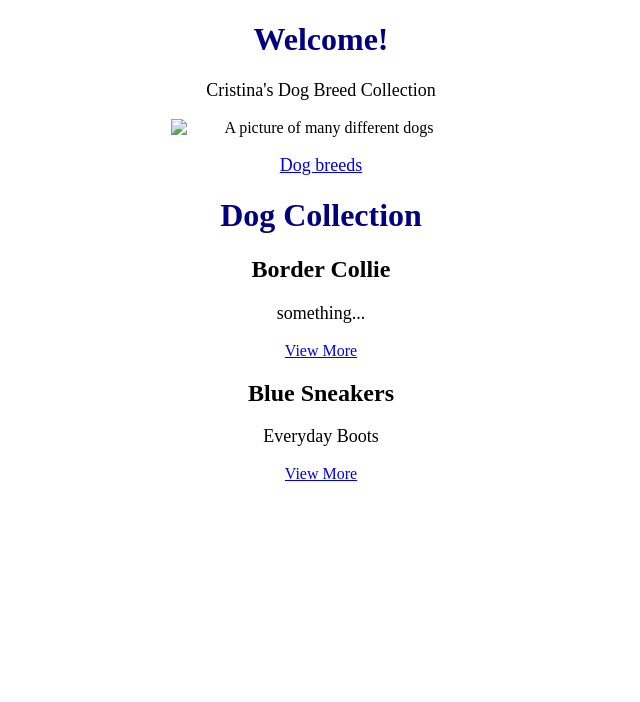
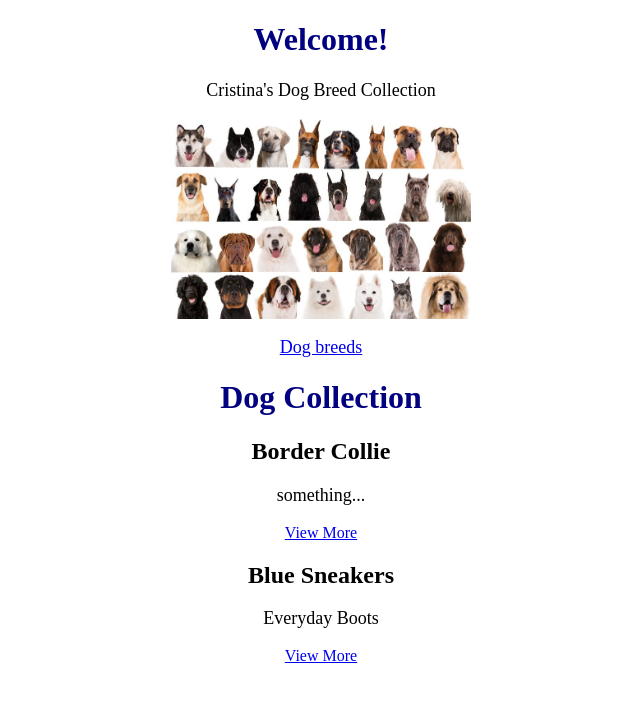
Before and after one commit to cristinaa16/Webpage, a plain HTML site: page index.html in a window 1280 px wide. Shown: the whole page, without its empty margins (319-959 px from the left). Drawn offline with Linux system fonts and the light colour scheme.

Commit message:
Update index.html

```diff
--- a/index.html
+++ b/index.html
@@ -9,7 +9,7 @@
 <body>
     <h1>Welcome!</h1>
     <p>Cristina's Dog Breed Collection</p>
-    <img src="picofdogs.jpg" alt="A picture of many different dogs" width="300">
+    <img src="images/picofdogs.jpg" alt="A picture of many different dogs" width="300">
     <p><a href="https://basepaws.com/dog-breeds" target="_blank" class="external-link">
     Dog breeds
 </a></p>
```
